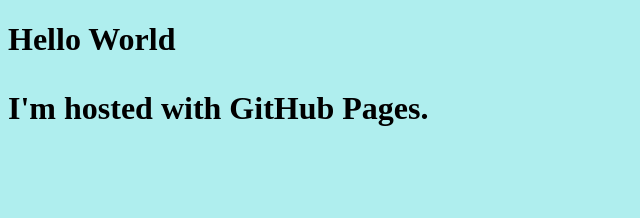
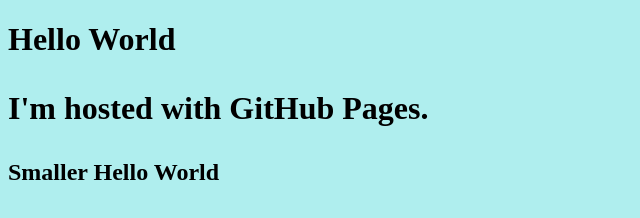
Before and after one commit to miloelliot/miloelliot.github.io, a plain HTML site: page index.html in a window 1280 px wide. Shown: the whole page, without its empty margins (0-640 px from the left). Drawn offline with Linux system fonts and the light colour scheme.

Commit message:
header test

```diff
--- a/index.html
+++ b/index.html
@@ -6,5 +6,8 @@
                 I'm hosted with GitHub Pages.
             </p>
         </h1>
+        <h2>
+            Smaller Hello World
+        </h2>
     </body>
 </html>
```
